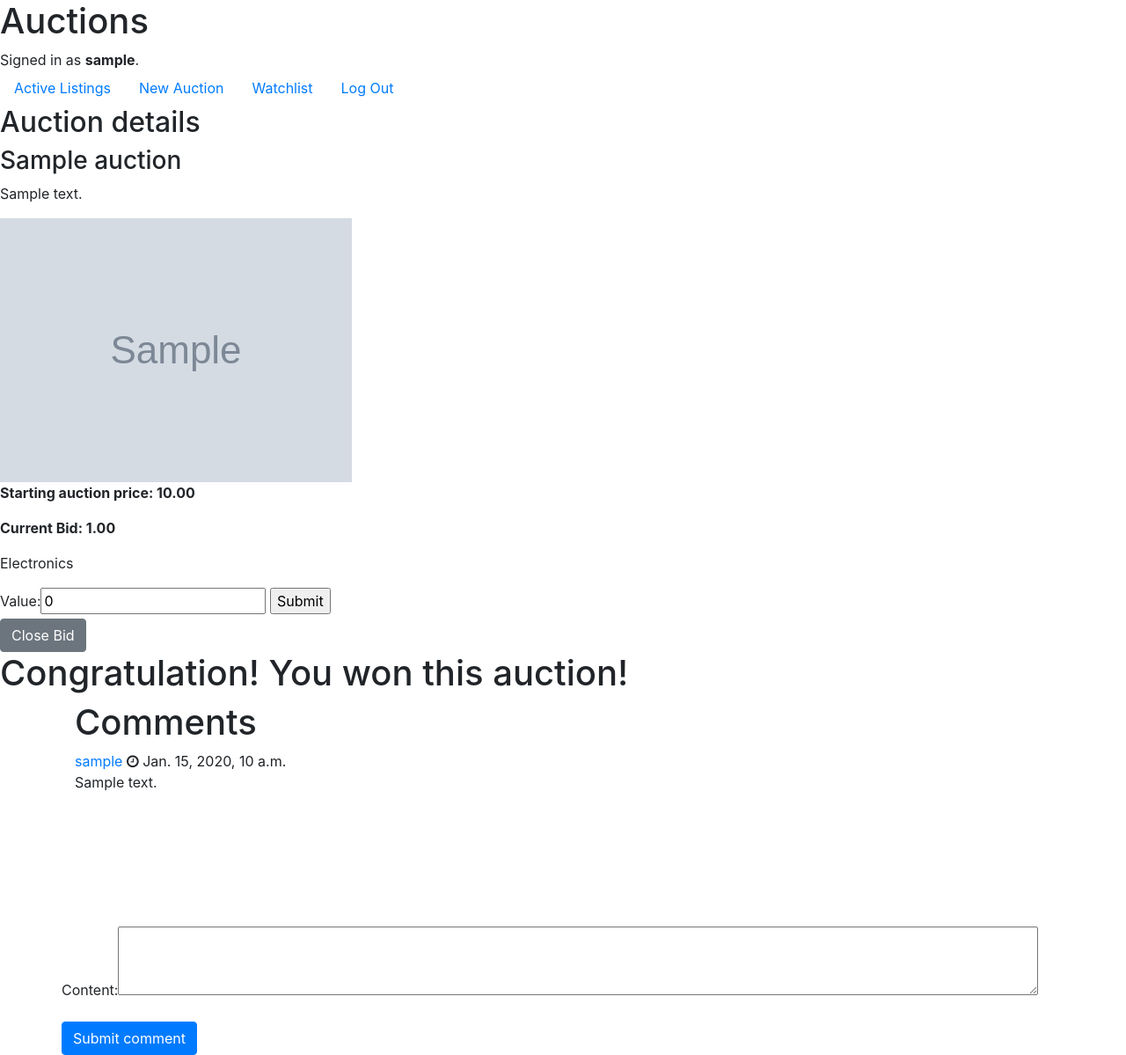
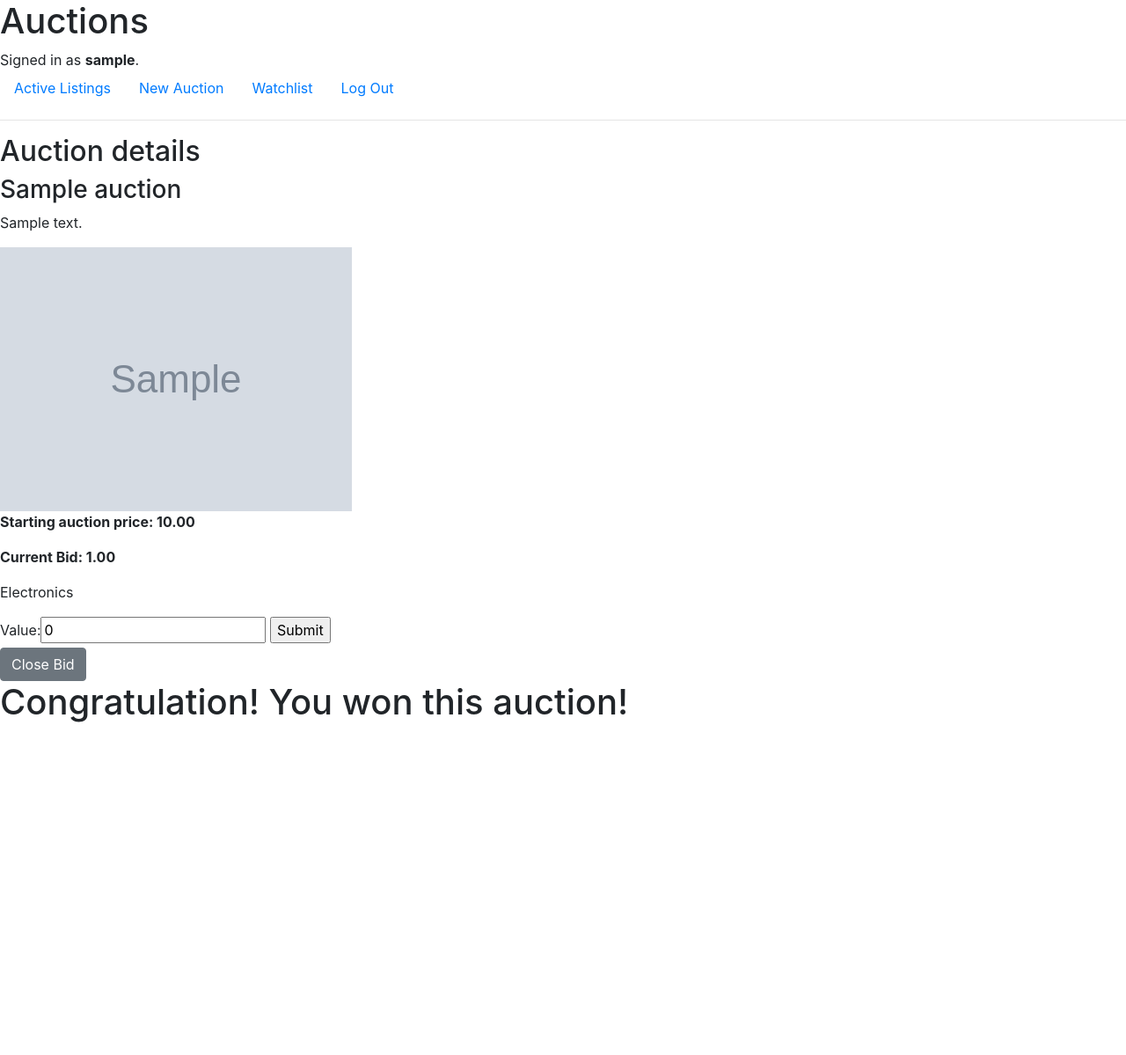
Before and after one commit to mpellino/commerce02, a Django app: page /listings/1 in a window 1280 px wide. Shown: the whole page at 88% size. After the commit the page ends 821 px from the top, so only its background shows below. Run offline with Django 3.2, Linux system fonts and the light colour scheme; a user stored in the database is signed in; tables that the repository leaves empty hold one stand-in row (values such as "Sample post"); grey boxes marked "Sample" are stand-in pictures; some libraries are stand-ins or nearby versions.

Commit message:
Revert "Complete comment section."
This reverts commit d33ed2afb84044c08e35949f9e36114102c44166.

```diff
--- a/auctions/forms.py
+++ b/auctions/forms.py
@@ -1,7 +1,7 @@
 # import form class from Django
 from django import forms
 from django.forms import models
-from django.forms import Textarea
+
 from .models import Auction
 from .models import Bid
 from .models import Comment
@@ -24,4 +24,3 @@ class CommentForm(forms.ModelForm):
     class Meta:
         model = Comment
         fields = ['content']
-        widgets = {'content': Textarea(attrs={'cols': 100, 'rows': 3})}
--- a/auctions/models.py
+++ b/auctions/models.py
@@ -195,9 +195,9 @@ content
 class Comment(models.Model):
     commenter = models.ForeignKey(User, on_delete=models.CASCADE, related_name="commenter")
     auction = models.ForeignKey(Auction, on_delete=models.CASCADE, related_name="comments")
-    content = models.CharField(max_length=512)
+    content = models.TextField(max_length=512)
     comment_date = models.DateTimeField(auto_now_add=True)
-    active = models.BooleanField(default=True)
+    active = models.BooleanField(default=False)
 
     def __str__(self):
         return f"{self.commenter} commented on {self.auction}: {self.content}"
--- a/auctions/templates/auctions/index.html
+++ b/auctions/templates/auctions/index.html
@@ -40,4 +40,5 @@
         </div>
   {% endfor %}
 </div>
+
 {% endblock %}
--- a/auctions/templates/auctions/layout.html
+++ b/auctions/templates/auctions/layout.html
@@ -7,9 +7,7 @@
         <link rel="stylesheet" href="https://stackpath.bootstrapcdn.com/bootstrap/4.4.1/css/bootstrap.min.css" integrity="sha384-Vkoo8x4CGsO3+Hhxv8T/Q5PaXtkKtu6ug5TOeNV6gBiFeWPGFN9MuhOf23Q9Ifjh" crossorigin="anonymous">
         <link href="{% static 'auctions/styles.css' %}" rel="stylesheet">
     </head>
-
     <body>
-
         <h1>Auctions</h1>
         <div>
             {% if user.is_authenticated %}
@@ -41,9 +39,8 @@
                 </li>
             {% endif %}
         </ul>
-
+        <hr>
         {% block body %}
         {% endblock %}
-
     </body>
 </html>
--- a/auctions/templates/auctions/listing.html
+++ b/auctions/templates/auctions/listing.html
@@ -44,46 +44,5 @@
             </div>
      {% endif %}
 
-
-    <div id="div-comment-block">
-        <link href="https://maxcdn.bootstrapcdn.com/font-awesome/4.3.0/css/font-awesome.min.css" rel="stylesheet">
-<div class="container">
-<div class="be-comment-block">
-	<h1 class="comments-title">Comments</h1>
-	<div class="be-comment" style="height: 200px; overflow-y: auto;">
-    {% if comments %}
-        {%  for comment in comments %}
-		<div class="be-comment-content">
-				<span class="be-comment-name">
-					<a href="blog-detail-2.html"> {{ comment.commenter }}</a>
-					</span>
-				<span class="be-comment-time">
-					<i class="fa fa-clock-o"></i>
-					{{ comment.comment_date }}
-				</span>
-
-			<p class="be-comment-text">
-                    {{ comment.content }}
-			</p>
-		</div>
-        {% endfor %}
-    {% else %}
-        <p class="be-comment-text"> No comments yet</p>
-    {% endif %}
-	</div>
-
-	<form action= "{% url 'comment' auction.id %}" method="post">
-		<div class="row">
-				<div class="form-group">
-                    {% csrf_token %}
-                    {{ comment_form }}
-				</div>
-            <div>
-			    <input type="submit" class="btn btn-primary pull-right" value="Submit comment">
-            <div>
-		</div>
-	</form>
-</div>
-</div>
-
+    </div>
 {% endblock %}
--- a/auctions/urls.py
+++ b/auctions/urls.py
@@ -12,7 +12,6 @@ urlpatterns = [
     path("watchlist", views.watchlist, name="watchlist"),
     path("<int:listing_id>/add_remove_watchlist", views.add_remove_from_watchlist, name="add_remove_from_watchlist"),
     path("<int:listing_id>/bid", views.bid, name='bid'),
-    path("<int:listing_id>/closing_bid", views.close_bid , name="close_bid"),
-    path("<int:listing_id>/comment", views.comment , name="comment")
+    path("<int:listing_id>/closing_bid", views.close_bid , name="close_bid")
 
 ]
--- a/auctions/views.py
+++ b/auctions/views.py
@@ -6,8 +6,8 @@ from django.shortcuts import render
 from django.urls import reverse
 from django.core.exceptions import ValidationError
 from .forms import AuctionForm
-from .forms import BidForm, CommentForm
-from .models import User, Auction, Watchlist,Bid, Comment
+from .forms import BidForm
+from .models import User, Auction, Watchlist,Bid
 
 
 def index(request):
@@ -86,7 +86,6 @@ def create_listing(request):
 # Listing sends also the Bid Form!
 def listing(request, listing_id ):
     listing_object = Auction.objects.get(pk=listing_id)
-    comments = Comment.objects.filter(auction__id=listing_id)
     # Get the highest bit, if exists.Otherwise, set value to zero
     try:
         auction_highest_bid = Bid.objects.filter(auction=listing_object).filter() \
@@ -94,13 +93,10 @@ def listing(request, listing_id ):
     except Bid.DoesNotExist:
         auction_highest_bid = 0
     # Create contex
-    context = {'auction': listing_object, 'form': BidForm(),'comment_form': CommentForm(),  'higher_bid': auction_highest_bid}
+    context = {'auction': listing_object, 'form': BidForm(), 'higher_bid': auction_highest_bid}
     # If winner exist, and it is the same as logged-in user, add congratulation message to context
     if listing_object.winner == request.user:
         context['winner_message'] = "Congratulation! You won this auction!"
-
-    context["comments"] = comments
-
     return render(request, "auctions/listing.html", context)
 
 
@@ -172,14 +168,3 @@ def bid(request, listing_id):
             # form, The form has all the errors, and they are displayed automagically in the template.
             context = {'auction': listing_object, 'form': form, 'higher_bid': auction_highest_bid}
             return render(request, "auctions/listing.html", context)
-
-
-@login_required
-def comment(request,listing_id):
-    if request.method == "POST":
-        listing_object = Auction.objects.get(pk=listing_id)
-        partial_comment = Comment(commenter=request.user,auction=listing_object)
-        form = CommentForm(request.POST, instance=partial_comment)
-        if form.is_valid():
-            form.save()
-            return HttpResponseRedirect(reverse("listing", kwargs={'listing_id': listing_id}))
```
